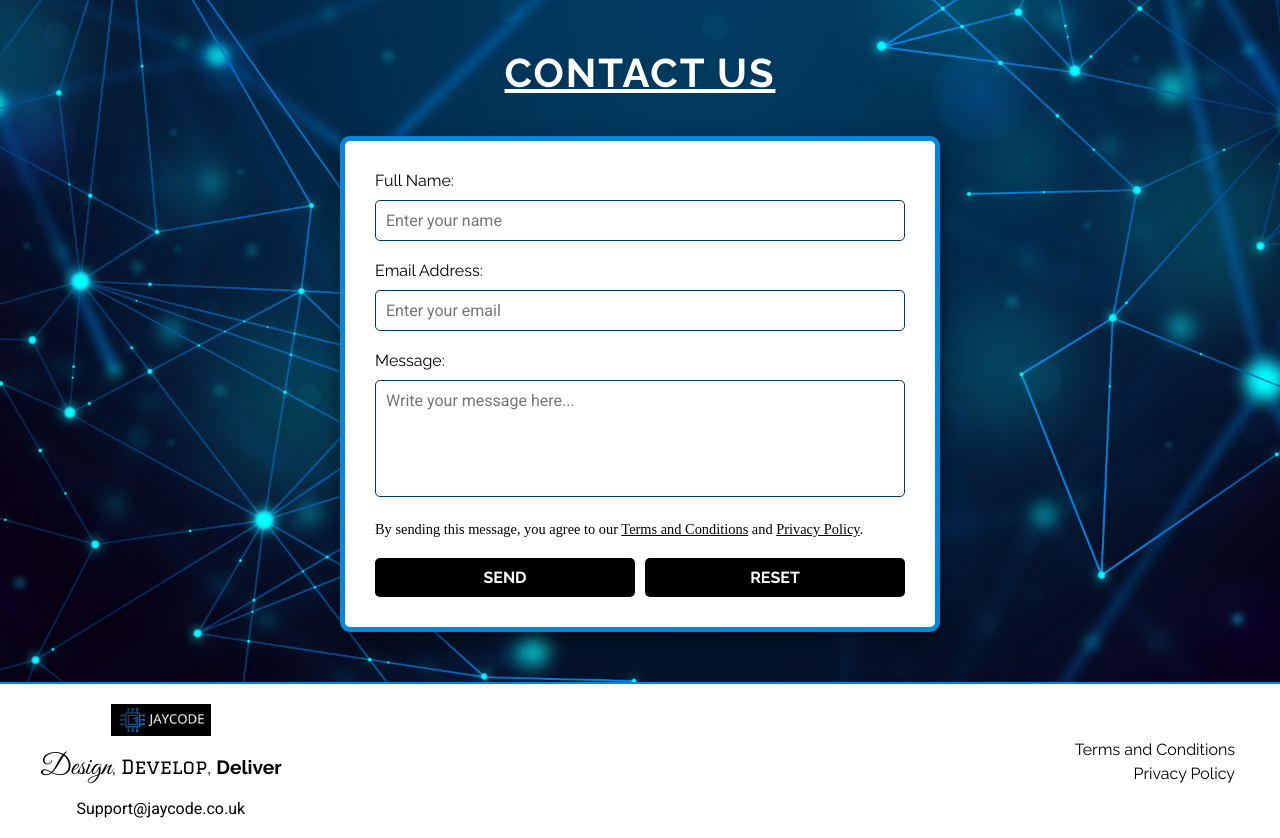
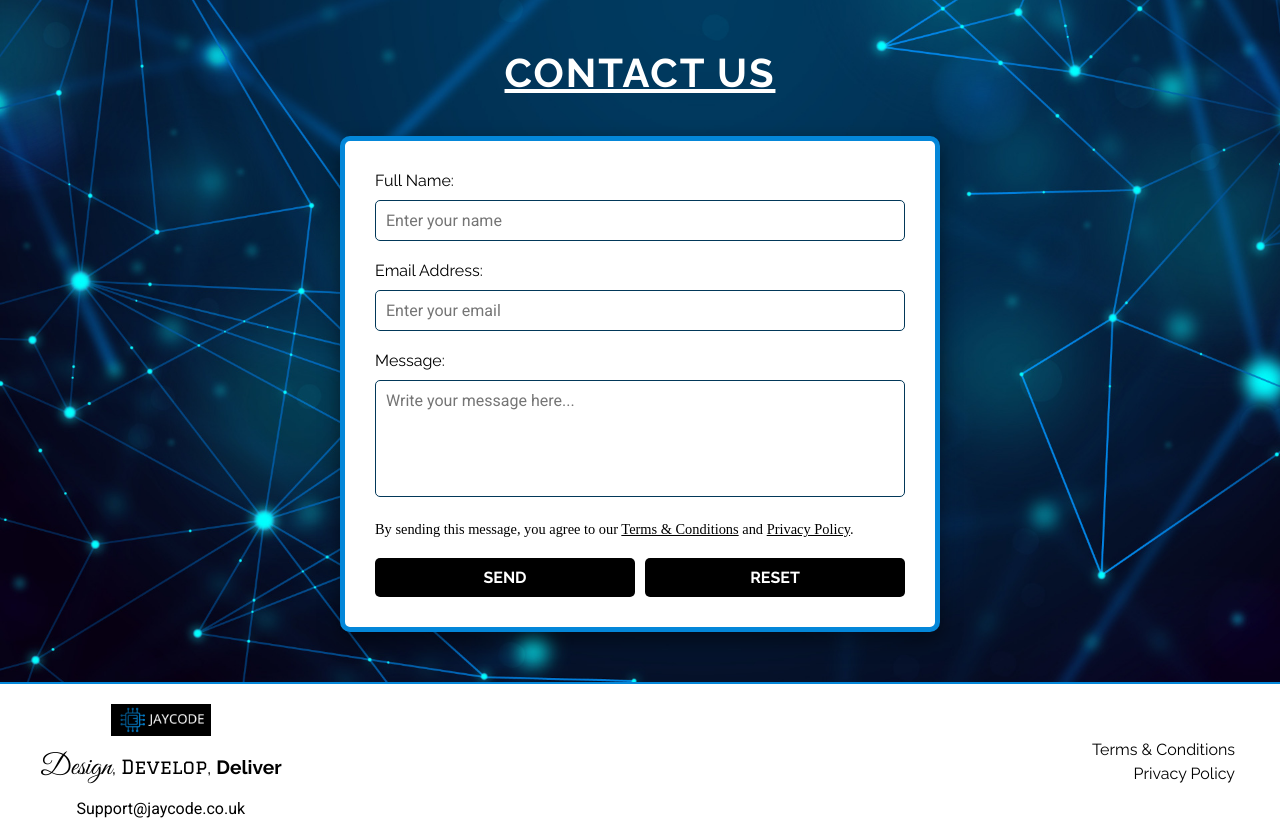
Before and after one commit to Jaycode88/Jaycode, a Flask app: page / in a window 1280 px wide. Shown: the part 4061-4899 px from the top of the page. Run offline with Flask 3, Linux system fonts and the light colour scheme.

Commit message:
Minor styling

```diff
--- a/templates/index.html
+++ b/templates/index.html
@@ -360,7 +360,7 @@
                 <textarea id="message" name="message" placeholder="Write your message here..." rows="5" required></textarea>
             </div>
             <div class="form-group agreement">
-                <p>By sending this message, you agree to our <a href="#" class="modal-trigger" data-modal="termsModal">Terms and Conditions</a> and <a href="#" class="modal-trigger" data-modal="privacyModal">Privacy Policy</a>.</p>
+                <p>By sending this message, you agree to our <a href="#" class="modal-trigger" data-modal="termsModal">Terms&nbsp;&&nbsp;Conditions</a> and <a href="#" class="modal-trigger" data-modal="privacyModal">Privacy&nbsp;Policy</a>.</p>
             </div>
             <div class="form-buttons">
                 <button type="submit" class="send-button">Send</button>
@@ -385,7 +385,7 @@
 
             <!-- Right Side: Links -->
             <div class="footer-right">
-                <a href="#" class="modal-trigger" data-modal="termsModal">Terms and Conditions</a>
+                <a href="#" class="modal-trigger" data-modal="termsModal">Terms & Conditions</a>
                 <a href="#" class="modal-trigger" data-modal="privacyModal">Privacy Policy</a>
             </div>
         </div>
```
